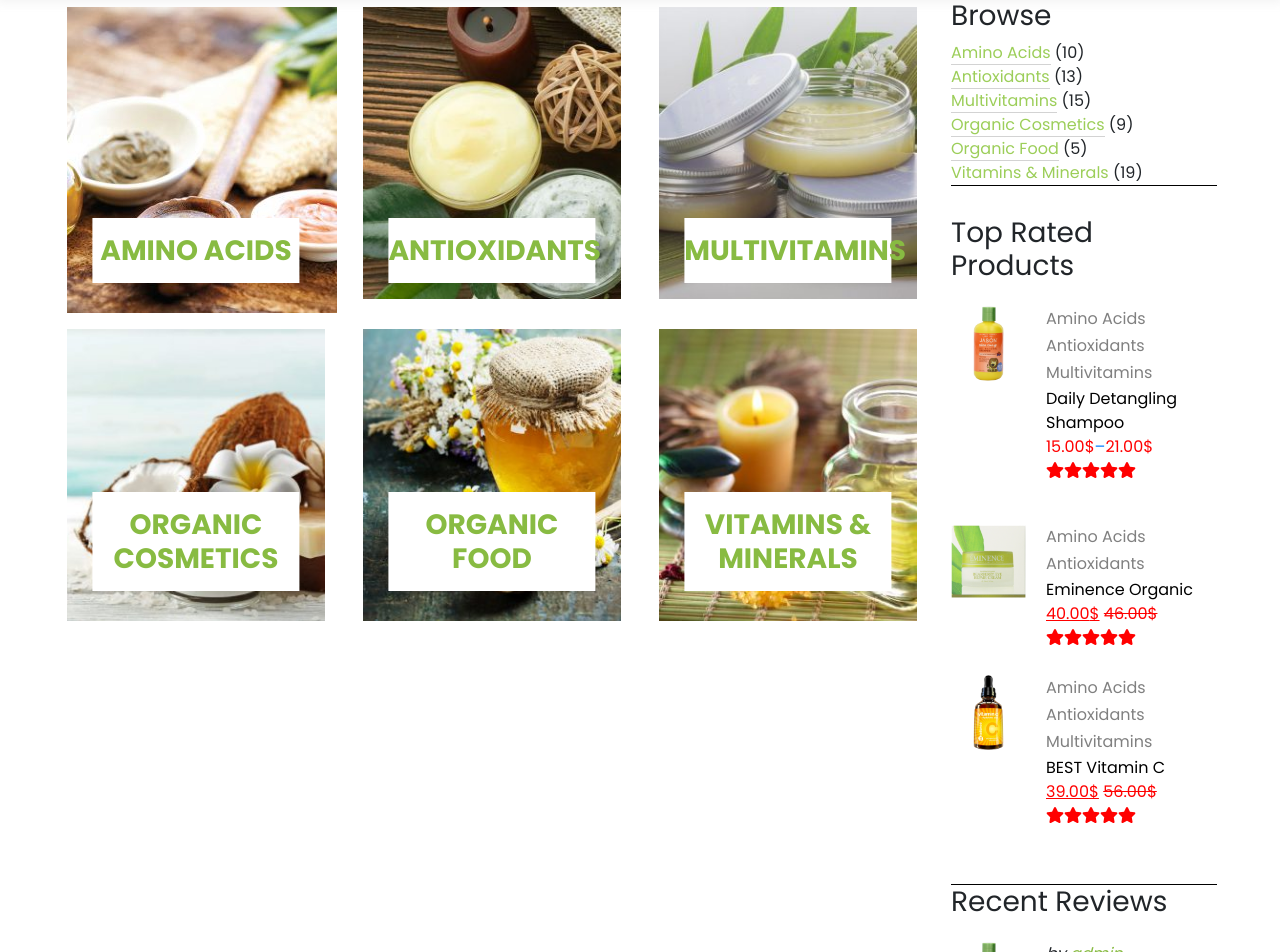
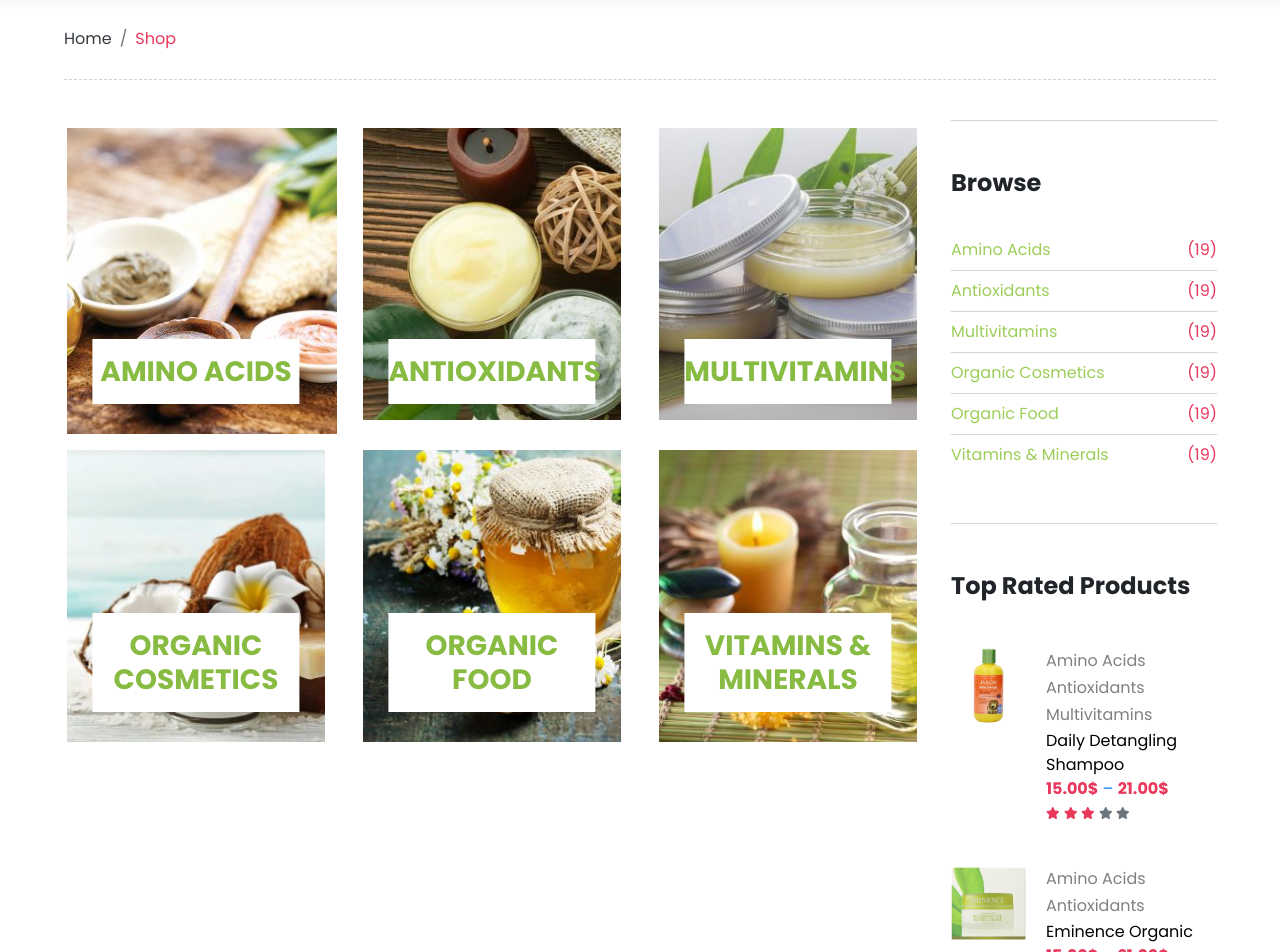
Before and after one commit to phongnguyenhh1996/cosme-project, a React (Create React App) app: page /shop in a window 1280 px wide. Shown: the part 200-1152 px from the top of the page. Built offline with nearby package versions, Linux system fonts and the light colour scheme.

Commit message:
update shop + product list

```diff
--- a/src/App.css
+++ b/src/App.css
@@ -539,9 +539,6 @@ text-decoration: none;
 span.price{
   color:red;
 }
-.fa-star{
-  color: red;
-}
 .images1{
 height: 160px;
 float: left;
--- a/src/pages/Shop.js
+++ b/src/pages/Shop.js
@@ -1,11 +1,21 @@
 import React, { Component } from 'react';
+import { BrowserRouter as Router, IndexRoute, Route, Link } from "react-router-dom";
 
 class Shop extends React.Component{
 	render(){
 		return(
 	<div className="container-fluid page-shop">
-			     <div className="row px-md-5 pb-md-5">
-	<div id="primary" className="col-xs-12 col-md-8 col-xl-9">
+	<div className="row px-md-5 py-md-3">
+					<nav aria-label="breadcrumb ">
+					  <ol class="breadcrumb bg-white">
+					    <li class="breadcrumb-item"><Link to="/">Home</Link></li>
+					    <li class="breadcrumb-item active" aria-current="page">Shop</li>
+					  </ol>
+					</nav>
+					<div className="w-100 border-bottom-dashed mx-md-3"></div>
+				</div>
+			     <div className="row px-md-5 py-md-4">
+	<div id="primary" className="col-xs-12 col-md-9 col-xl-9">
 <div className="row products">
 
 		<div id="products" className="col-xs-12 col-sm-6 col-md-4 col-lg-4 col-xl-4">
@@ -48,19 +58,34 @@ class Shop extends React.Component{
 	</div>
 	</div>
 
-<div id="sidebar" className="col-xs-12 col-md-4 col-xl-3 sidebar widget-area" role="complementary">
-<aside id="aside-browse" className="browse"><h3 className="widget-title"><span>Browse</span>
-</h3><ul className="product-categories">
-<li className="nav-item1"><a  href="#">Amino Acids</a><span> (10)</span> </li>
-<li className="nav-item1"><a  href="#">Antioxidants</a> <span> (13)</span></li>
-<li className="nav-item1"><a  href="#">Multivitamins</a> <span> (15)</span></li>
-<li className="nav-item1"><a href="#">Organic Cosmetics</a> <span> (9)</span></li>
-<li className="nav-item1"><a href="#">Organic Food</a><span> (5)</span></li>
-<li className="nav-item1"><a  href="#">Vitamins &amp; Minerals</a><span> (19)</span> </li>
-</ul></aside>
-<aside id="aside-top-rated" className="top-rated"><h3 className="widget-title"><span>Top Rated Products</span>
-</h3>
-<ul className="product-list">
+<div className="col-md-3">
+						<div className="row">
+							<div className="col-md-12 browse aside">
+								<h4 className="font-weight-bold w-100 pt-md-5">Browse</h4>
+								<ul className="nav flex-column pt-md-4">
+				                  <li className="nav-item">
+				                    <a className="nav-link px-md-0" href="#">Amino Acids <span>(19)</span></a>
+				                  </li>
+				                  <li className="nav-item">
+				                    <a className="nav-link px-md-0" href="#">Antioxidants <span>(19)</span></a>
+				                  </li>
+				                  <li className="nav-item">
+				                    <a className="nav-link px-md-0" href="#">Multivitamins <span>(19)</span></a>
+				                  </li>
+				                  <li className="nav-item">
+				                    <a className="nav-link px-md-0" href="#">Organic Cosmetics <span>(19)</span></a>
+				                  </li>
+				                  <li className="nav-item">
+				                    <a className="nav-link px-md-0" href="#">Organic Food <span>(19)</span></a>
+				                  </li>
+				                  <li className="nav-item">
+				                    <a className="nav-link px-md-0" href="#">Vitamins & Minerals <span>(19)</span></a>
+				                  </li>
+				                </ul>
+							</div>
+							<div className="col-md-12 aside">
+								<h4 className="font-weight-bold w-100 pt-md-5 mt-md-5">Top Rated Products</h4>
+								<ul className="product-list pt-md-4">
 									<li>
 										<a href="#" title="Daily Detangling Shampoo">
 									<div className="images1">
@@ -73,14 +98,14 @@ class Shop extends React.Component{
 											<span className="product-title">Daily Detangling Shampoo</span>
 										</a>
 										</div>
-	<span className="price">15.00<span className="Price-currencySymbol">$
-	</span></span>–<span className="price">21.00<span className="Price-currencySymbol">$</span></span>
+										<span className="price color-main2 font-weight-bold">15.00$
+										</span> – <span className="price color-main2 font-weight-bold">21.00$</span>
 										<p>
-<span className="fa fa-star checked"></span>
-<span className="fa fa-star checked"></span>
-<span className="fa fa-star checked"></span>
-<span className="fa fa-star"></span>
-<span className="fa fa-star"></span></p>
+									<span className="fa fa-star checked color-main2 fa-xs mr-1"></span>
+									<span className="fa fa-star checked color-main2 fa-xs mr-1"></span>
+									<span className="fa fa-star checked color-main2 fa-xs mr-1"></span>
+									<span className="fa fa-star text-secondary fa-xs mr-1"></span>
+									<span className="fa fa-star text-secondary fa-xs mr-1"></span></p>
 									</ul>
 									</a>
 									</li>
@@ -97,15 +122,14 @@ class Shop extends React.Component{
 											<span className="product-title">Eminence Organic</span>
 										</a>
 										</div>
-	<span className="price"><ins><span className="Price-amount">40.00
-	<span className="Price-currencySymbol">$</span></span></ins> <del><span className="woocommerce-Price-amount amount">
-	46.00<span className="Price-currencySymbol">$</span></span></del></span>
-<div className="fa-star">
-<span className="fa fa-star checked"></span>
-<span className="fa fa-star checked"></span>
-<span className="fa fa-star checked"></span>
-<span className="fa fa-star"></span>
-<span className="fa fa-star"></span></div>	</a>
+										<span className="price color-main2 font-weight-bold">15.00$
+										</span> – <span className="price color-main2 font-weight-bold">21.00$</span>
+										<p>
+									<span className="fa fa-star checked color-main2 fa-xs mr-1"></span>
+									<span className="fa fa-star checked color-main2 fa-xs mr-1"></span>
+									<span className="fa fa-star checked color-main2 fa-xs mr-1"></span>
+									<span className="fa fa-star text-secondary fa-xs mr-1"></span>
+									<span className="fa fa-star text-secondary fa-xs mr-1"></span></p>	</a>
 										</li>
 
 
@@ -123,29 +147,25 @@ class Shop extends React.Component{
 											<span className="product-title">BEST Vitamin C</span>
 										</a>
 										</div>
-	<span className="price"> <ins><span>39.00<span>
-	$</span></span></ins> <del><span>56.00<span >$
-	</span></span></del></span>
-
+										<span className="price color-main2 font-weight-bold">15.00$
+										</span> – <span className="price color-main2 font-weight-bold">21.00$</span>
 										<p>
-
-<span className="fa fa-star checked"></span>
-<span className="fa fa-star checked"></span>
-<span className="fa fa-star checked"></span>
-<span className="fa fa-star"></span>
-<span className="fa fa-star"></span></p>
+									<span className="fa fa-star checked color-main2 fa-xs mr-1"></span>
+									<span className="fa fa-star checked color-main2 fa-xs mr-1"></span>
+									<span className="fa fa-star checked color-main2 fa-xs mr-1"></span>
+									<span className="fa fa-star text-secondary fa-xs mr-1"></span>
+									<span className="fa fa-star text-secondary fa-xs mr-1"></span></p>
 
 										</a>
 
 									</li>
 
 									</ul>
-</aside>
-
-<aside id="aside-recent-reviews" className="recent-reviews"><h3 className="widget-title"><span>Recent Reviews</span>
-</h3>
-<ul className="product-list">
-<li>
+							</div>
+							<div className="col-md-12 aside">
+								<h4 className="font-weight-bold w-100 pt-md-5 mt-md-3">Recent Reviews</h4>
+								<ul className="product-list pt-md-4">
+									<li className="pb-md-5">
 
 									<div className="images3">
 										<img  width="75" height="75" src={require('../images/Daily Detangling Shampoo.png')} /></div>
@@ -154,7 +174,7 @@ class Shop extends React.Component{
 											<span className="product-title">Daily Detangling Shampoo</span></a></div>
 
 									</li>
-<li>
+									<li className="pb-md-5">
 
 									<div className="images3">
 										<img  width="75" height="75" src={require('../images/Eminence Organic.png')} /></div>
@@ -163,7 +183,7 @@ class Shop extends React.Component{
 											<span className="product-title">Eminence Organic</span></a></div>
 
 									</li>
-<li>
+									<li className="pb-md-5">
 
 									<div className="images3">
 										<img  width="75" height="75" src={require('../images/BEST Vitamin C.png')} /></div>
@@ -175,9 +195,8 @@ class Shop extends React.Component{
 
 
 								</ul>
-
-
-</aside>
+							</div>
+						</div>
 
 				</div>
 </div>
--- a/src/pages/product-list.js
+++ b/src/pages/product-list.js
@@ -98,14 +98,124 @@ class ProductList extends React.Component{
 				                    <a className="nav-link px-md-0" href="#">Vitamins & Minerals <span>(19)</span></a>
 				                  </li>
 				                </ul>
-				                <div className="filter-price px-md-4 my-md-5 pb-md-5">
+				                <div className="filter-price px-md-4 mt-md-5 pb-md-5">
 				                	<h4 className="font-weight-bold pt-md-5">Filter by price</h4>
 				                	<div className="filter my-md-5"><div></div></div>
 				                	<button className="btn">FILTER</button><span className="text-secondary float-right pt-md-2">Price: 15$ — 87$</span>
 				                </div>
 							</div>
 							<div className="col-md-12 aside">
-								<h4 className="font-weight-bold w-100 pt-md-5">Top Rated Products</h4>
+								<h4 className="font-weight-bold w-100 pt-md-5 mt-md-5">Top Rated Products</h4>
+								<ul className="product-list pt-md-4">
+									<li>
+										<a href="#" title="Daily Detangling Shampoo">
+									<div className="images1">
+										<img  width="75" height="75" src={require('../images/Daily Detangling Shampoo.png')} /></div>
+										<ul className="product-widget">
+										<li className="nav-item2"><a href="#">Amino Acids</a></li>
+									<li className="nav-item2"><a href="#">Antioxidants</a></li>
+									<li className="nav-item2"><a href="#">Multivitamins</a></li>
+									<div className="product_title_link"><a href="#" title="Daily Detangling Shampoo">
+											<span className="product-title">Daily Detangling Shampoo</span>
+										</a>
+										</div>
+										<span className="price color-main2 font-weight-bold">15.00$
+										</span> – <span className="price color-main2 font-weight-bold">21.00$</span>
+										<p>
+									<span className="fa fa-star checked color-main2 fa-xs mr-1"></span>
+									<span className="fa fa-star checked color-main2 fa-xs mr-1"></span>
+									<span className="fa fa-star checked color-main2 fa-xs mr-1"></span>
+									<span className="fa fa-star text-secondary fa-xs mr-1"></span>
+									<span className="fa fa-star text-secondary fa-xs mr-1"></span></p>
+									</ul>
+									</a>
+									</li>
+									<li>
+										<a href="#" title="Eminence Organic">
+										<div className="images2">
+										<img width="75" height="75" src={require('../images/Eminence Organic.png')} /></div>
+										<ul className="product-widget">
+
+										<li className="nav-item2"><a href="#">Amino Acids</a></li>
+									<li className="nav-item2"><a href="#">Antioxidants</a></li>
+										</ul>
+										<div className="product_title_link"><a href="#" title="Eminence Organic">
+											<span className="product-title">Eminence Organic</span>
+										</a>
+										</div>
+										<span className="price color-main2 font-weight-bold">15.00$
+										</span> – <span className="price color-main2 font-weight-bold">21.00$</span>
+										<p>
+									<span className="fa fa-star checked color-main2 fa-xs mr-1"></span>
+									<span className="fa fa-star checked color-main2 fa-xs mr-1"></span>
+									<span className="fa fa-star checked color-main2 fa-xs mr-1"></span>
+									<span className="fa fa-star text-secondary fa-xs mr-1"></span>
+									<span className="fa fa-star text-secondary fa-xs mr-1"></span></p>	</a>
+										</li>
+
+
+									<li>
+										<a href="#" title="BEST Vitamin C">
+										<div className="images1">
+										<img width="75" height="75" src={require('../images/BEST Vitamin C.png')} />
+										</div>
+										<ul className="product-widget">
+										<li className="nav-item2"><a href="#">Amino Acids</a></li>
+									<li className="nav-item2"><a href="#">Antioxidants</a></li>
+									<li className="nav-item2"><a href="#">Multivitamins</a></li>
+										</ul>
+										<div className="product_title_link"><a href="#" title="BEST Vitamin C">
+											<span className="product-title">BEST Vitamin C</span>
+										</a>
+										</div>
+										<span className="price color-main2 font-weight-bold">15.00$
+										</span> – <span className="price color-main2 font-weight-bold">21.00$</span>
+										<p>
+									<span className="fa fa-star checked color-main2 fa-xs mr-1"></span>
+									<span className="fa fa-star checked color-main2 fa-xs mr-1"></span>
+									<span className="fa fa-star checked color-main2 fa-xs mr-1"></span>
+									<span className="fa fa-star text-secondary fa-xs mr-1"></span>
+									<span className="fa fa-star text-secondary fa-xs mr-1"></span></p>
+
+										</a>
+
+									</li>
+
+									</ul>
+							</div>
+							<div className="col-md-12 aside">
+								<h4 className="font-weight-bold w-100 pt-md-5 mt-md-3">Recent Reviews</h4>
+								<ul className="product-list pt-md-4">
+									<li className="pb-md-5">
+
+									<div className="images3">
+										<img  width="75" height="75" src={require('../images/Daily Detangling Shampoo.png')} /></div>
+										<em class="reviewer">by <span className="by">admin</span></em>
+									<div className="product_title_link"><a href="#" title="Daily Detangling Shampoo">
+											<span className="product-title">Daily Detangling Shampoo</span></a></div>
+
+									</li>
+									<li className="pb-md-5">
+
+									<div className="images3">
+										<img  width="75" height="75" src={require('../images/Eminence Organic.png')} /></div>
+										<em class="reviewer">by <span className="by">admin</span></em>
+									<div className="product_title_link"><a href="#" title="Eminence Organic">
+											<span className="product-title">Eminence Organic</span></a></div>
+
+									</li>
+									<li className="pb-md-5">
+
+									<div className="images3">
+										<img  width="75" height="75" src={require('../images/BEST Vitamin C.png')} /></div>
+										<em class="reviewer">by <span className="by">admin</span></em>
+									<div className="product_title_link"><a href="#" title="BEST Vitamin C">
+											<span className="product-title">BEST Vitamin C</span></a></div>
+
+									</li>
+
+
+								</ul>
 							</div>
 						</div>
 					</div>
```
Lines whose indentation alone changed are shown as unchanged.
